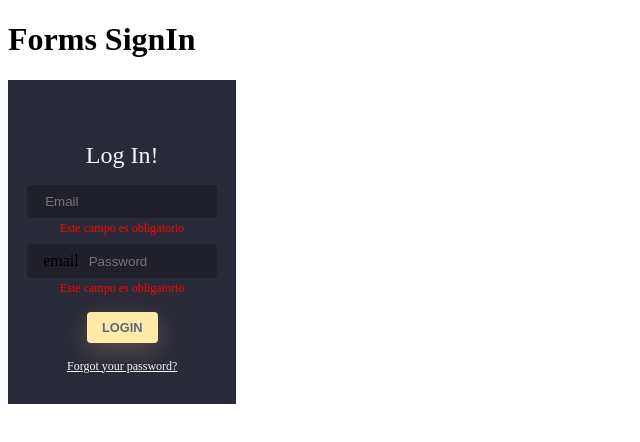
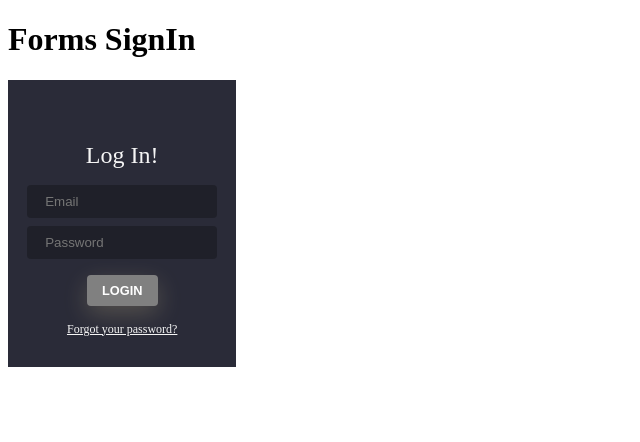
Before and after one commit to sole-arguello/proyectoDeClases, an Angular app in the folder clase4/: page / in a window 1280 px wide. Shown: the top 442 px of the page, without its empty margins (0-640 px from the left). Built offline with nearby package versions, Linux system fonts and the light colour scheme.

Commit message:
manejo de errores bien aplicado

```diff
--- a/clase4/src/app/signin/signin.component.html
+++ b/clase4/src/app/signin/signin.component.html
@@ -15,10 +15,13 @@
 
         >
       </div>
-      <span class="error" *ngIf="myForm.form.controls['email']?.errors?.['required']">Este campo es obligatorio </span>
+      <span class="error" *ngIf="myForm.form.controls['email']?.errors?.['required']
+        && myForm.form.controls['email']?.touched">Este campo es obligatorio </span>
+
+      <span class="error" *ngIf="myForm.form.controls['email']?.errors?.['email']
+        && myForm.form.controls['email']?.dirty">El texto ingresado no coincide con un mail </span>
 
       <div class="field">
-        email
         <input
         autocomplete="off" id="logpass"
         placeholder="Password" class="input-field"
@@ -29,9 +32,10 @@
         >
 
       </div>
-      <span class="error" *ngIf="myForm.form.controls['password']?.errors?.['required']">Este campo es obligatorio </span>
+      <span class="error" *ngIf="myForm.form.controls['password']?.errors?.['required']
+           && myForm.form.controls['password']?.dirty">Este campo es obligatorio </span>
 
-      <button class="btn" type="submit" (click)="submit(myForm)"
+      <button class="btn" type="submit" (click)="submit(myForm)" [disabled]="myForm.invalid"
       >Login</button>
       <!-- [disabled]="myForm.status ===  'INVALID'" -->
 
```
